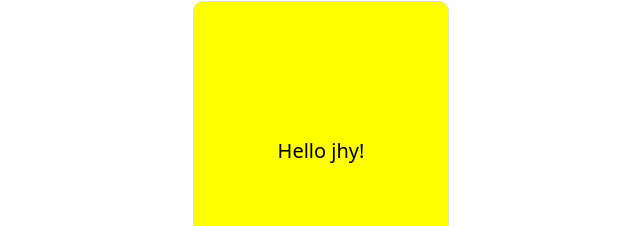
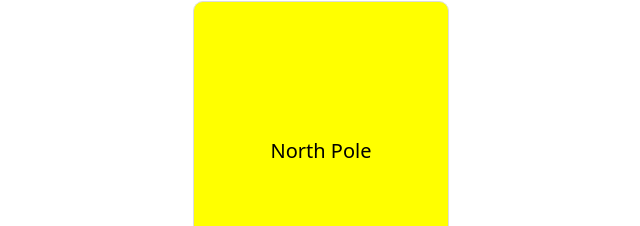
Before and after one commit to hyunjunyong/vue-blog-practice, a Nuxt app in the folder nuxt3/: page /testFunc in a window 1280 px wide. Shown: the part 127-353 px from the top of the page, without its empty margins (383-1023 px from the left). Built offline with nearby package versions, Linux system fonts and the light colour scheme.

Commit message:
provide도 바뀌는지

```diff
--- a/nuxt3/pages/testFunc/testInject/index.vue
+++ b/nuxt3/pages/testFunc/testInject/index.vue
@@ -1,17 +1,18 @@
 <template>
   <div class="test_inject">
-    <p>{{ name }}</p>
-    <!-- <button @click="updateLocation">{{ location }}</button> -->
+    <!-- <p>{{ name }}</p> -->
+    <button @click="updateLocation">{{ location }}</button>
   </div>
 </template>
 
 <script setup>
 import { inject } from 'vue';
 const nuxtApp = useNuxtApp();
-// const message = inject('message');
+const message = inject('message');
+
 const { location, updateLocation } = inject('location');
 
-const name = nuxtApp.$hello('jhy');
+// const name = nuxtApp.$hello('jhy');
 </script>
 
 <style scoped>
```
